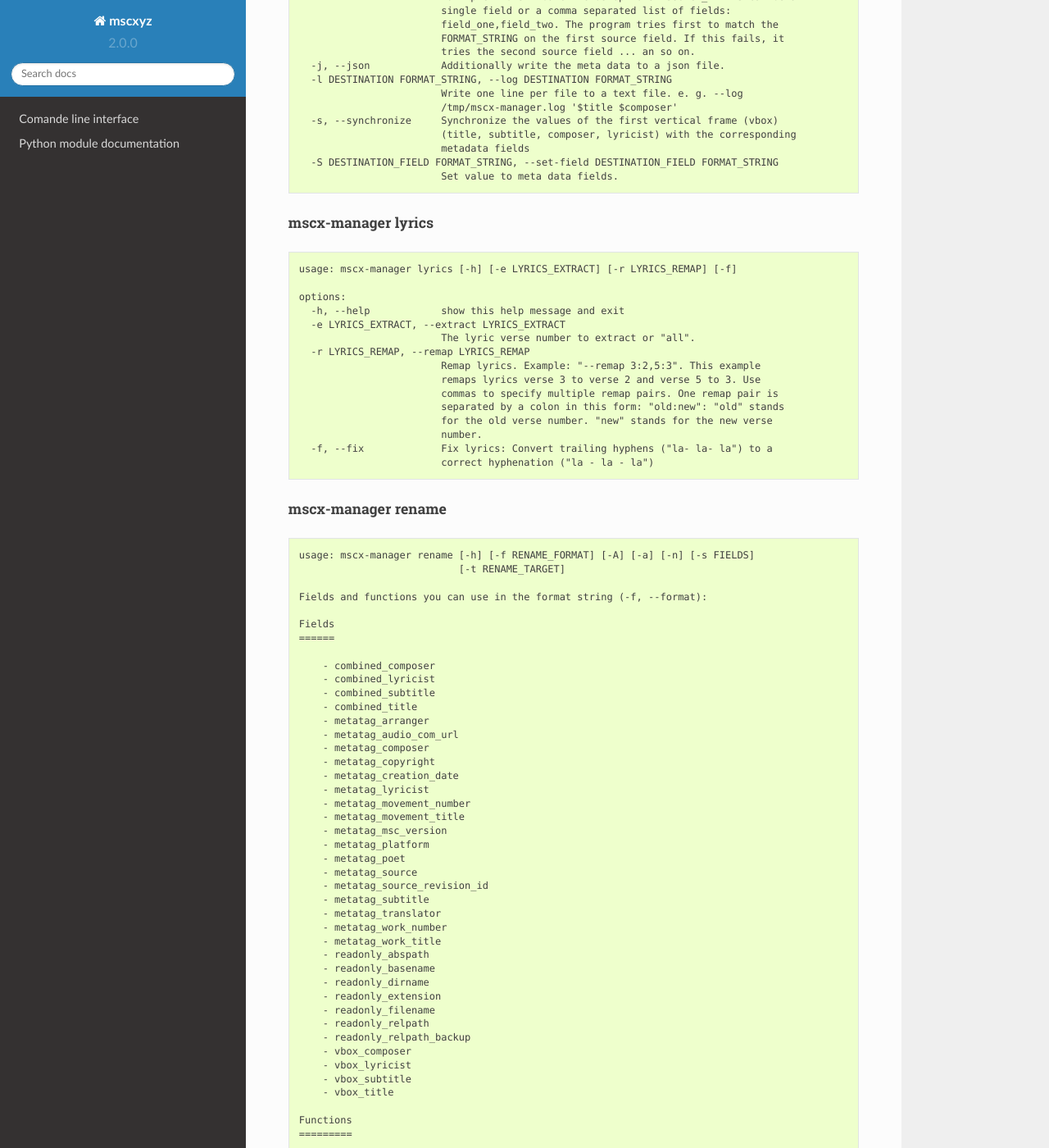
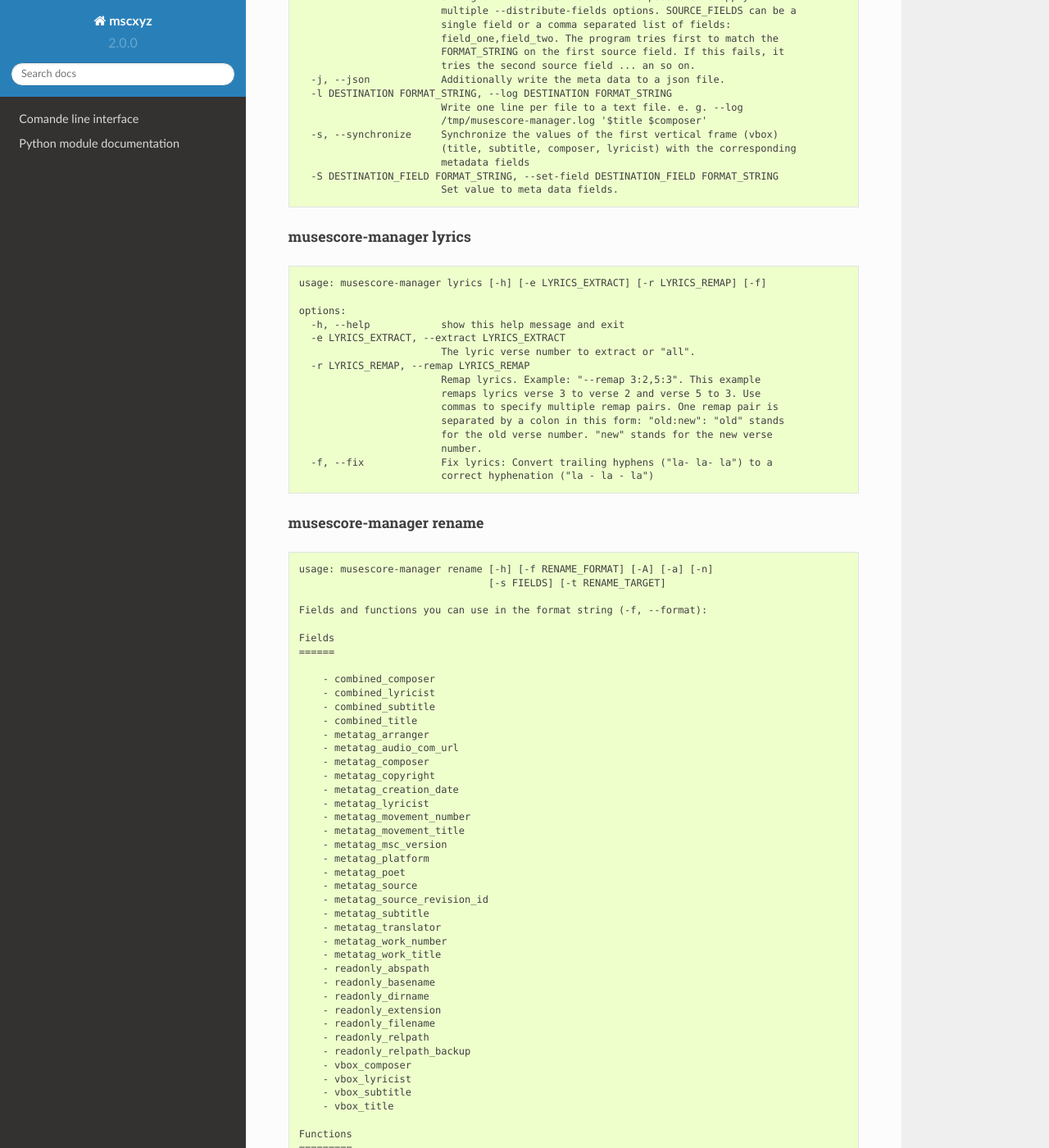
Before and after one commit to Josef-Friedrich/mscxyz, a Sphinx documentation site: the page built from docs/index.rst, in a window 1280 px wide and 1400 px high, scrolled down 4390 px. Shown: the whole window at 82% size. Built offline with Sphinx 7.4.7 and the Read the Docs theme 2.0.0, drawn with Linux system fonts in a browser that asks for light colours; some of the changed text lies outside the part shown.

Commit message:
Add a new default script name musescore-manager
The name is misleading because the program can also handle mscz files.

```diff
--- a/README.rst
+++ b/README.rst
@@ -10,9 +10,9 @@
     :target: https://mscxyz.readthedocs.io/en/latest/?badge=latest
     :alt: Documentation Status
 
-======
-mscxyz
-======
+==============================
+mscxyz - The MuseScore Manager
+==============================
 
 Manipulate the XML based ``.mscz`` and ``.mscx`` files of the notation software
 `MuseScore <https://musescore.org>`_.
@@ -43,9 +43,9 @@ mscxyz
 
 .. code-block:: text
 
-  usage: mscx-manager [-h] [-V] [-b] [-c] [-C GENERAL_CONFIG_FILE] [-d]
-                      [-g GENERAL_GLOB] [-m] [-e FILE_PATH] [-v]
-                      {clean,export,help,meta,lyrics,rename,style} ... path
+  usage: musescore-manager [-h] [-V] [-b] [-c] [-C GENERAL_CONFIG_FILE] [-d]
+                           [-g GENERAL_GLOB] [-m] [-e FILE_PATH] [-v]
+                           {clean,export,help,meta,lyrics,rename,style} ... path
 
   A command line tool to manipulate the XML based "*.mscX" and "*.mscZ" files of the notation software MuseScore.
 
@@ -84,9 +84,10 @@ mscxyz
                           https://musescore.org/en/handbook/2/file-formats
                           https://musescore.org/en/handbook/3/file-export
                           https://musescore.org/en/handbook/4/file-export
-      help                Show help. Use “mscx-manager help all” to show help messages
-                          of all subcommands. Use “mscx-manager help <subcommand>” to
-                          show only help messages for the given subcommand.
+      help                Show help. Use “musescore-manager help all” to show help
+                          messages of all subcommands. Use “musescore-manager help
+                          <subcommand>” to show only help messages for the given
+                          subcommand.
       meta                Deal with meta data informations stored in the MuseScore
                           file.
       lyrics              Extract lyrics. Without any option this subcommand extracts
@@ -99,12 +100,12 @@ mscxyz
 Subcommands
 ===========
 
-mscx-manager clean
-------------------
+musescore-manager clean
+-----------------------
 
 .. code-block:: text
 
-  usage: mscx-manager clean [-h] [-s CLEAN_STYLE]
+  usage: musescore-manager clean [-h] [-s CLEAN_STYLE]
 
   options:
     -h, --help            show this help message and exit
@@ -112,15 +113,15 @@ mscx-manager clean
                           Load a "*.mss" style file and include the contents of this
                           file.
 
-mscx-manager meta
------------------
+musescore-manager meta
+----------------------
 
 .. code-block:: text
 
-  usage: mscx-manager meta [-h] [-c META_CLEAN] [-D]
-                           [-d SOURCE_FIELDS FORMAT_STRING] [-j]
-                           [-l DESTINATION FORMAT_STRING] [-s]
-                           [-S DESTINATION_FIELD FORMAT_STRING]
+  usage: musescore-manager meta [-h] [-c META_CLEAN] [-D]
+                                [-d SOURCE_FIELDS FORMAT_STRING] [-j]
+                                [-l DESTINATION FORMAT_STRING] [-s]
+                                [-S DESTINATION_FIELD FORMAT_STRING]
 
   MuseScore can store meta data informations in different places:
 
@@ -221,19 +222,19 @@ mscx-manager meta
     -j, --json            Additionally write the meta data to a json file.
     -l DESTINATION FORMAT_STRING, --log DESTINATION FORMAT_STRING
                           Write one line per file to a text file. e. g. --log
-                          /tmp/mscx-manager.log '$title $composer'
+                          /tmp/musescore-manager.log '$title $composer'
     -s, --synchronize     Synchronize the values of the first vertical frame (vbox)
                           (title, subtitle, composer, lyricist) with the corresponding
                           metadata fields
     -S DESTINATION_FIELD FORMAT_STRING, --set-field DESTINATION_FIELD FORMAT_STRING
                           Set value to meta data fields.
 
-mscx-manager lyrics
--------------------
+musescore-manager lyrics
+------------------------
 
 .. code-block:: text
 
-  usage: mscx-manager lyrics [-h] [-e LYRICS_EXTRACT] [-r LYRICS_REMAP] [-f]
+  usage: musescore-manager lyrics [-h] [-e LYRICS_EXTRACT] [-r LYRICS_REMAP] [-f]
 
   options:
     -h, --help            show this help message and exit
@@ -249,13 +250,13 @@ mscx-manager lyrics
     -f, --fix             Fix lyrics: Convert trailing hyphens ("la- la- la") to a
                           correct hyphenation ("la - la - la")
 
-mscx-manager rename
--------------------
+musescore-manager rename
+------------------------
 
 .. code-block:: text
 
-  usage: mscx-manager rename [-h] [-f RENAME_FORMAT] [-A] [-a] [-n] [-s FIELDS]
-                             [-t RENAME_TARGET]
+  usage: musescore-manager rename [-h] [-f RENAME_FORMAT] [-A] [-a] [-n]
+                                  [-s FIELDS] [-t RENAME_TARGET]
 
   Fields and functions you can use in the format string (-f, --format):
 
@@ -465,12 +466,12 @@ mscx-manager rename
     -t RENAME_TARGET, --target RENAME_TARGET
                           Target directory
 
-mscx-manager export
--------------------
+musescore-manager export
+------------------------
 
 .. code-block:: text
 
-  usage: mscx-manager export [-h] [-e EXPORT_EXTENSION]
+  usage: musescore-manager export [-h] [-e EXPORT_EXTENSION]
 
   options:
     -h, --help            show this help message and exit
@@ -478,12 +479,12 @@ mscx-manager export
                           Extension to export. If this option is omitted, then the
                           default extension is "pdf".
 
-mscx-manager help
------------------
+musescore-manager help
+----------------------
 
 .. code-block:: text
 
-  usage: mscx-manager help [-h] [-m] [-r]
+  usage: musescore-manager help [-h] [-m] [-r]
 
   options:
     -h, --help      show this help message and exit
--- a/cli_template.rst
+++ b/cli_template.rst
@@ -2,4 +2,4 @@
 Comande line interface
 **********************
 
-{{ cli('mscx-manager help --rst all') }}
+{{ cli('musescore-manager help --rst all') }}
--- a/pyproject.toml
+++ b/pyproject.toml
@@ -38,6 +38,7 @@ requires = ["poetry-core"]
 build-backend = "poetry.core.masonry.api"
 
 [tool.poetry.scripts]
+"musescore-manager" = "mscxyz:execute"
 "mscx-manager" = "mscxyz:execute"
 
 [[tool.readme_patcher.file]]
```
Also changed, not shown: README_template.rst (+4 -4 lines), docs/cli.rst (+30 -29 lines), 4 other files.
